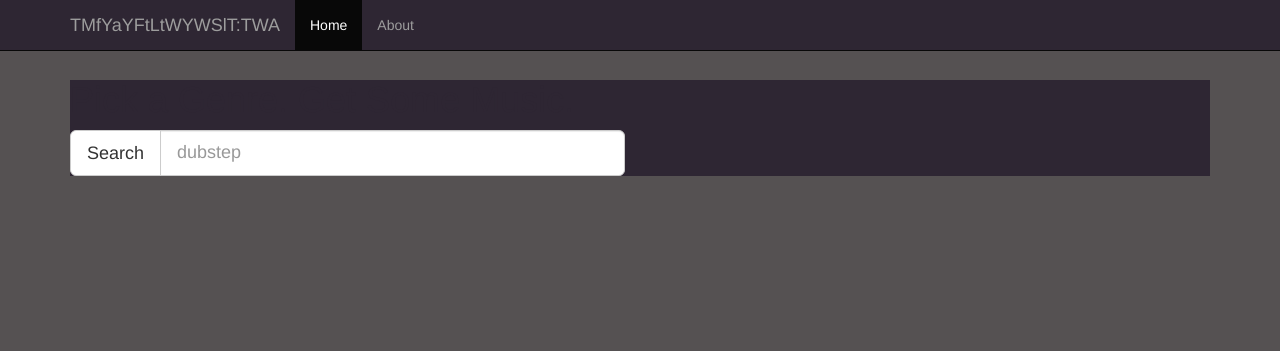
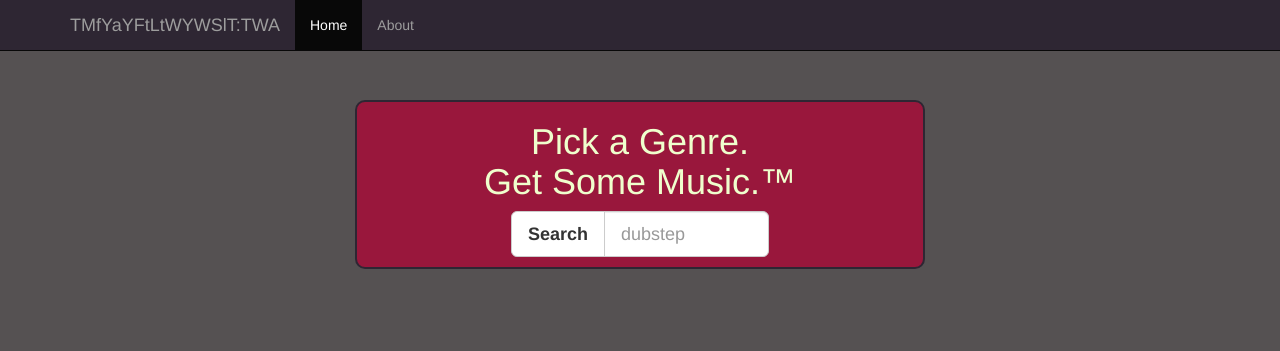
Before and after one commit to Mester/demo-day-vikings, a Flask app: page / in a window 1280 px wide. Shown: the top 351 px of the page. Run offline with Flask 2, Linux system fonts and the light colour scheme; some libraries are stand-ins or nearby versions.

Commit message:
Initial prettification of the landing page

```diff
--- a/my_app/static/theme.css
+++ b/my_app/static/theme.css
@@ -1,5 +1,5 @@
 body {
-  padding-top: 60px;
+  padding-top: 100px;
   background: #555152;
   color: #DCE9BE;
 }
@@ -17,6 +17,12 @@ body {
 }
 
 .custom-pick-genre {
-    background-color:#2E2633;
-    color: #2E2633;
+    background-color:#99173C;
+    color: #EFFFCD;
+    border: 2px solid #2E2633;
+    border-radius: 10px;
+    padding: 0px 10px 10px 10px;
+    margin: 0 auto;
+    width: 50%;
+    text-align: center;
 }
--- a/my_app/templates/index.html
+++ b/my_app/templates/index.html
@@ -2,15 +2,17 @@
 {% block content %}
 <!-- This is all placeholder stuff. -->
 
-<div class="custom-pick-genre"><h1>Pick a Genre. Get Some Music.</h1>
+<div class="custom-pick-genre"><h1>Pick a Genre.<br/>Get Some Music.&#8482</h1>
 
     <div class="row">
-        <div class="col-lg-6">
+        <div class="col-lg-6 col-lg-offset-3">
           <div class="input-group input-group-lg">
+
             <span class="input-group-btn">
-              <button class="btn btn-default" type="button">Search</button>
+              <button class="btn btn-default" type="button"><strong>Search</strong></button>
             </span>
             <input type="text" class="form-control" placeholder="dubstep">
+
           </div><!-- /input-group -->
       </div>
     </div><!-- /.col-lg-6 -->
```
